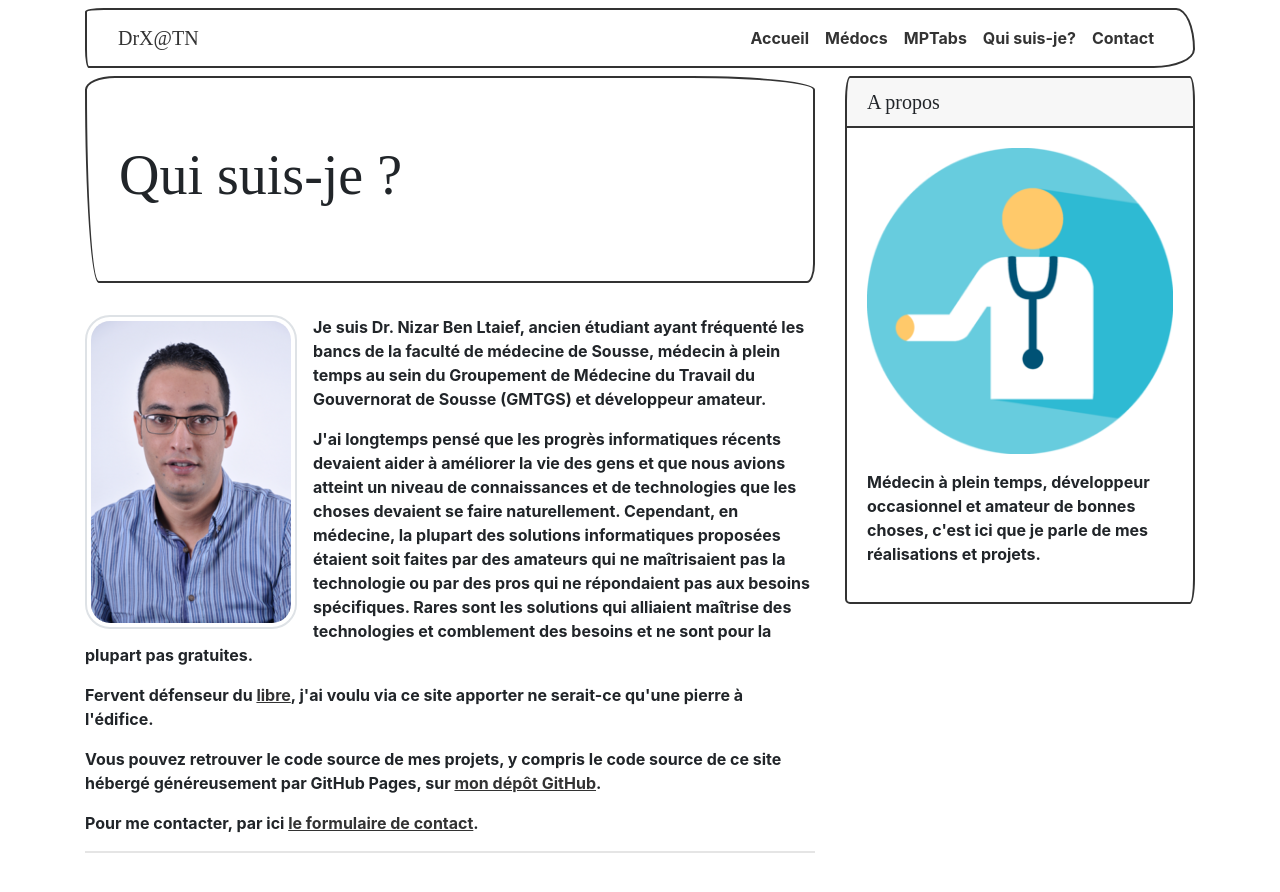
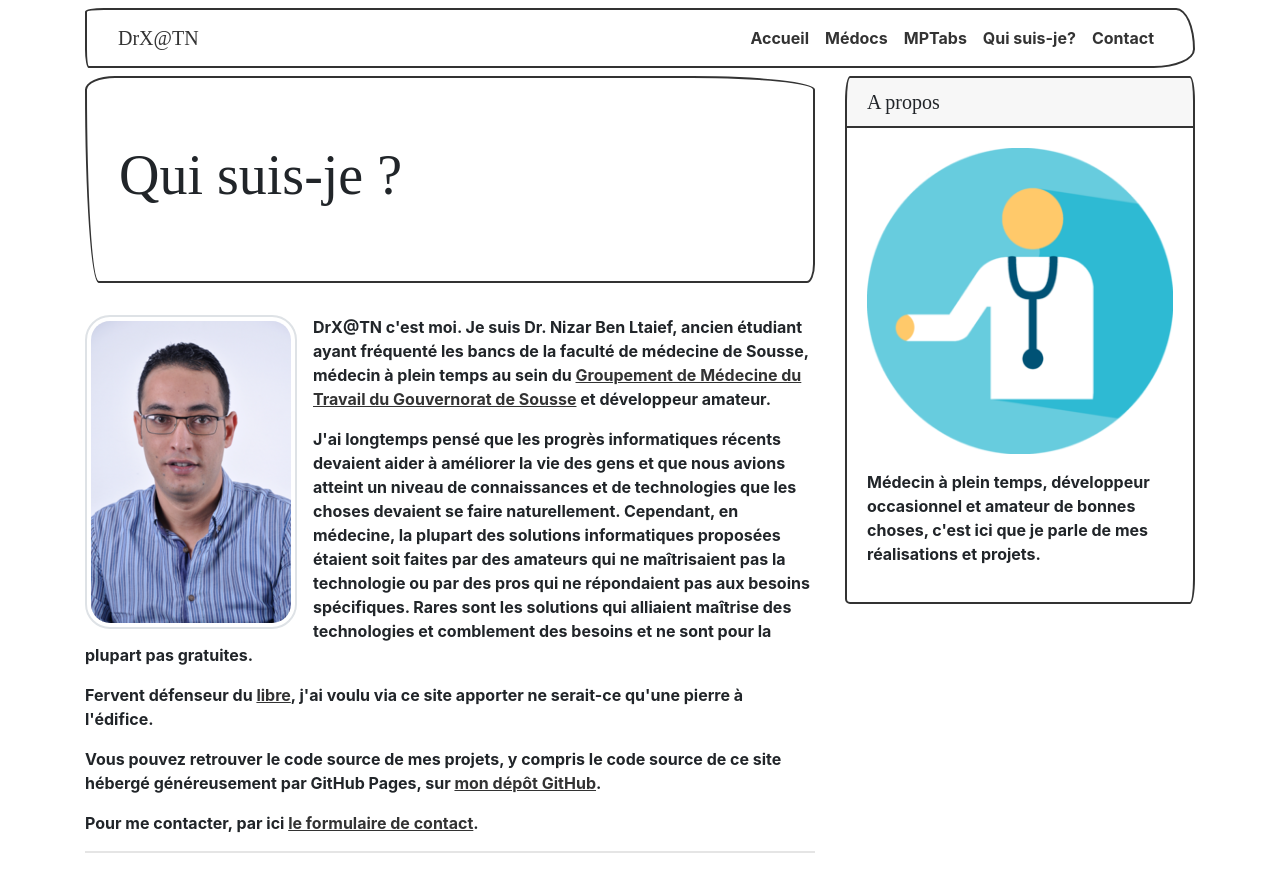
Before and after one commit to drx-tn/drx-tn.github.io, a Jekyll site: the page built from whoami.html, in a window 1280 px wide. Shown: the top 892 px of the page. Built offline with Jekyll 4.4.1, drawn with Linux system fonts in a browser that asks for light colours; nearby versions of some CDN libraries; some web fonts are replaced; comment, search, counter and statistics services are not loaded.

```diff
--- a/_posts/2019-15-05-mptabs-application-tableaux-des-maladies-professionnelles-en-Tunisie-annonce.html
+++ b/_posts/2019-05-17-mptabs-application-tableaux-des-maladies-professionnelles-en-Tunisie-annonce.html
@@ -1,7 +1,7 @@
 ---
 layout: post
 title: "MPTabs: l'application tableaux des maladies professionnelles en Tunisie"
-date: 2018-06-03 17:54:52 +0100
+date: 2019-05-17 16:00:52 +0100
 permalink: /blog/mptabs-application-tableaux-des-maladies-professionnelles-en-Tunisie-annonce
 categories: mptabs annonces logiciels
 img: stheto.jpg
--- a/mptabs.html
+++ b/mptabs.html
@@ -3,7 +3,7 @@ layout: default
 title: "MPTabs"
 description: "Application tableaux des maladies professionnelles en Tunisie"
 permalink: /mptabsapp
-mptabs_version: "0.1.4"
+mptabs_version: "0.1.5"
 font_awesome: true
 image:
   path: img/mptabs.png
--- a/whoami.html
+++ b/whoami.html
@@ -13,7 +13,8 @@ comments: true
 	<h1 class="display-4">Qui suis-je ?</h1>
 </div>
 <p>
-	<img src="img/profile.png" alt="Dr. Nizar Ben Ltaief" class="img-thumbnail rounded float-left mr-3"><p>Je suis Dr. Nizar Ben Ltaief, ancien étudiant ayant fréquenté les bancs de la faculté de médecine de Sousse, médecin à plein temps au sein du Groupement de Médecine du Travail du Gouvernorat de Sousse (GMTGS) et développeur amateur.</p>
+	<img src="img/profile.png" alt="Dr. Nizar Ben Ltaief" class="img-thumbnail rounded float-left mr-3">
+	<p>DrX@TN c'est moi. Je suis Dr. Nizar Ben Ltaief, ancien étudiant ayant fréquenté les bancs de la faculté de médecine de Sousse, médecin à plein temps au sein du <a href="http://gmtgs.org.tn" target="_blank">Groupement de Médecine du Travail du Gouvernorat de Sousse</a> et développeur amateur.</p>
 	<p>J'ai longtemps pensé que les progrès informatiques récents devaient aider à améliorer la vie des gens et que nous avions atteint un niveau de connaissances et de technologies que les choses devaient se faire naturellement. Cependant, en médecine, la plupart des solutions informatiques proposées étaient soit faites par des amateurs qui ne maîtrisaient pas la technologie ou par des pros qui ne répondaient pas aux besoins spécifiques. Rares sont les solutions qui alliaient maîtrise des technologies et comblement des besoins et ne sont pour la plupart pas gratuites.</p>
 	<p>Fervent défenseur du <a href="https://fr.wikipedia.org/wiki/Logiciel_libre" target="_blank">libre</a>, j'ai voulu via ce site apporter ne serait-ce qu'une pierre à l'édifice.</p>
 	<p>Vous pouvez retrouver le code source de mes projets, y compris le code source de ce site hébergé généreusement par GitHub Pages, sur <a href="https://github.com/drx-tn" target="_blank">mon dépôt GitHub</a>.</p>
```
